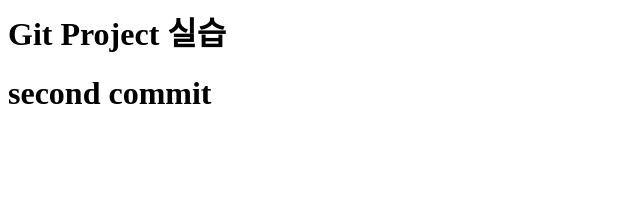
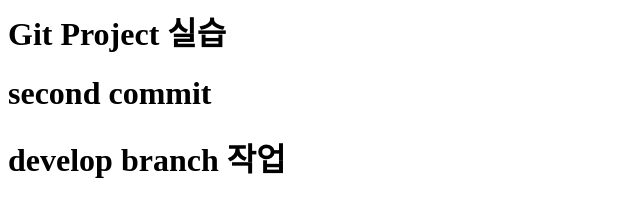
Before and after one commit to se48211/oss2, a plain HTML site: page index.html in a window 1280 px wide. Shown: the whole page, without its empty margins (0-640 px from the left). Drawn offline with Linux system fonts and the light colour scheme.

Commit message:
develop commit

```diff
--- a/index.html
+++ b/index.html
@@ -4,5 +4,6 @@
     <body>
         <h1>Git Project 실습</h1>
         <h1>second commit</h1>
+        <h1>develop branch 작업</h1>
     </body>
 </html>
```
